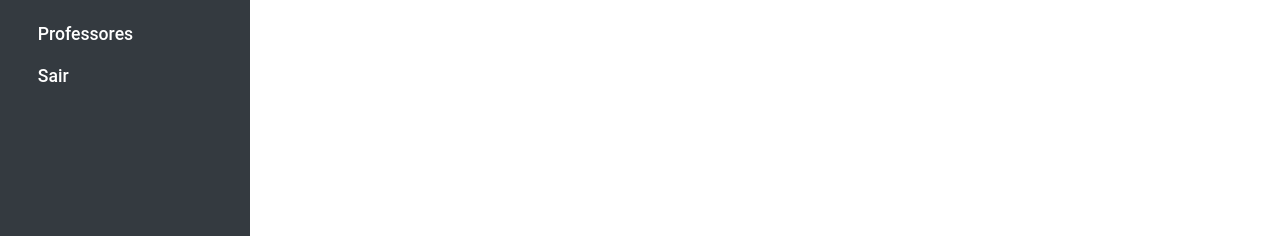
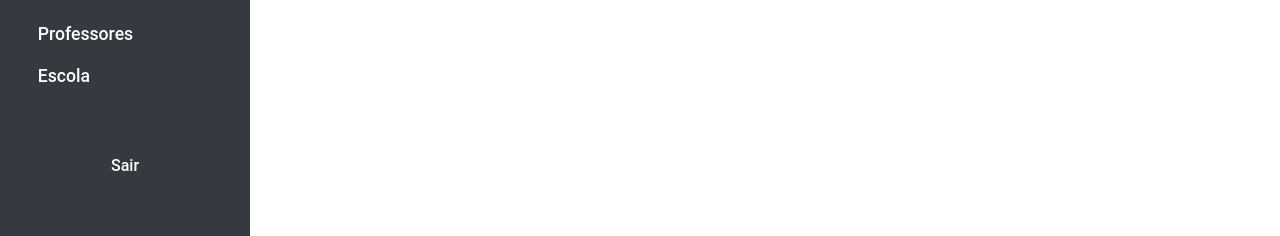
Before and after one commit to Nubiarodrigues/System_EduTech, a React (Vite) app: page / in a window 1280 px wide. Shown: the part 212-448 px from the top of the page. Built offline with nearby package versions, Linux system fonts and the light colour scheme; no server answers.

Commit message:
feat(components): implementar função de logout no SideBar e vincular ao botão de sair

```diff
--- a/src/components/SideBar/SideBar.jsx
+++ b/src/components/SideBar/SideBar.jsx
@@ -1,19 +1,37 @@
-import { Link } from 'react-router-dom'
-import logo from '/src/assets/image/logo.png'
-import styles from './SideBar.module.css'
+import { Link, useNavigate } from 'react-router-dom';
+import { useAuthContext } from '../../contexts/auth/AuthContext';
+import styles from './SideBar.module.css';
+import logo from '/src/assets/image/logo.png';
 
-export default function SideBar(){
+export default function SideBar() {
+
+    const { user, isLoadingLoggedUser, login, logout } = useAuthContext();
+
+    const navigate = useNavigate();
+
+    const handleLogout = async (e) => {
+        const sucess = await logout();
+
+        if (sucess) {
+            navigate("/login");
+        }
+    };
+
     return (
         <div className={styles.sidebar_container}>
             <div>
                 <img className={styles.logo} src={logo} alt="logo" />
-                <hr/>
+                <hr />
             </div>
             <nav>
                 <Link className={styles.item} to="/">Home</Link>
                 <Link className={styles.item} to="/">Turmas</Link>
                 <Link className={styles.item} to="/">Professores</Link>
-                <Link className={styles.item} to="/">Sair</Link>
+                <Link className={styles.item} to="/school-details">Escola</Link>
+
+                <button type='button' onClick={handleLogout}>
+                    Sair
+                </button>
             </nav>
         </div>
     )
```
